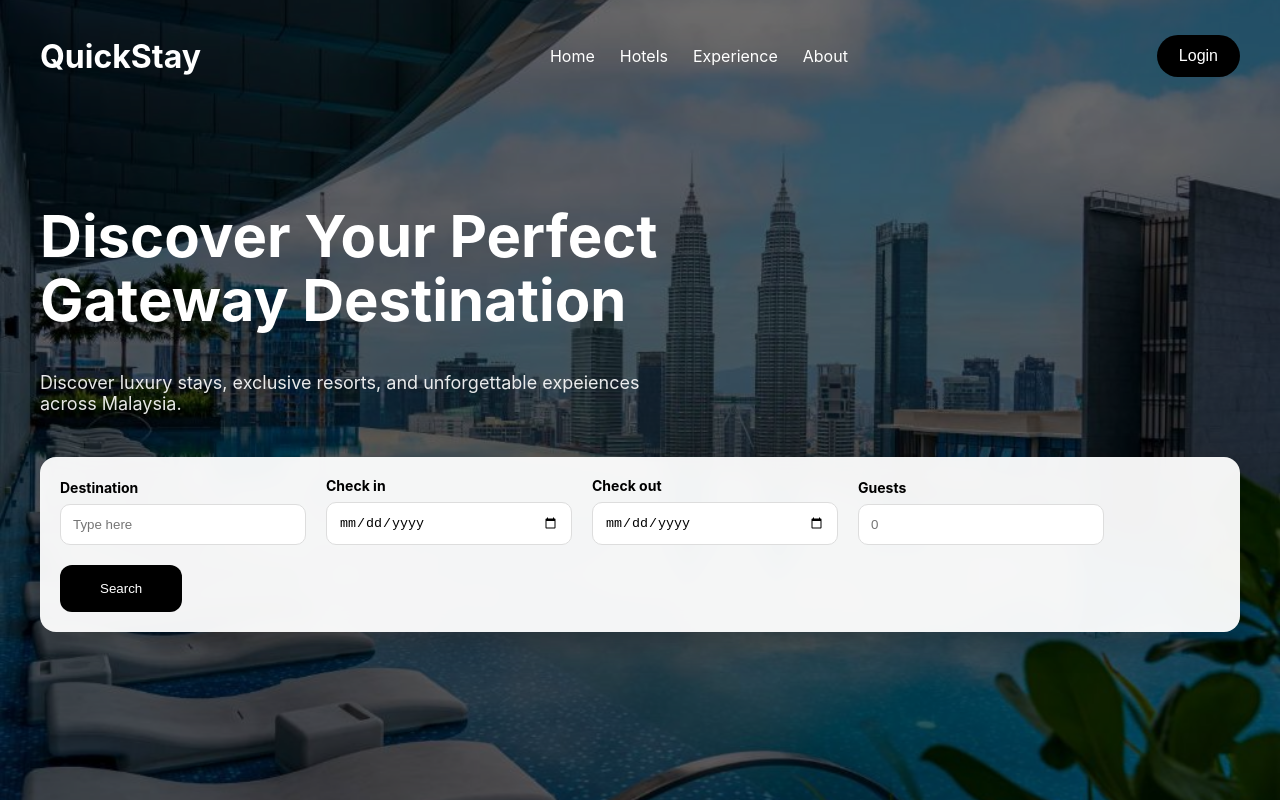
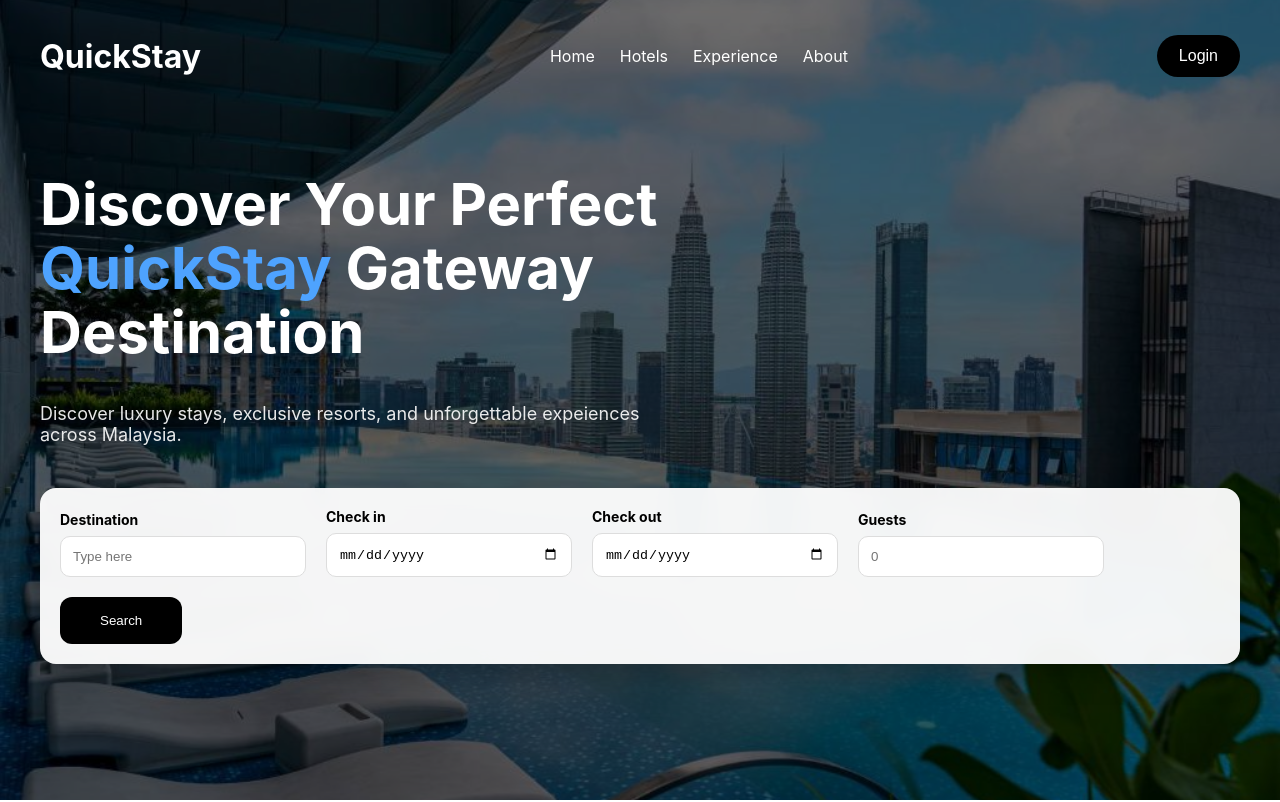
Before and after one commit to Karthik1597/hotel-booking-app, a React (Create React App) app in the folder frontend/: page / in a window 1280 px wide. Shown: the top 802 px of the page. Built offline with nearby package versions, Linux system fonts and the light colour scheme.

Commit message:
fix text color

```diff
--- a/frontend/src/components/Hero.jsx
+++ b/frontend/src/components/Hero.jsx
@@ -6,11 +6,11 @@ const Hero = () => {
 
 
 
-      <h1>
-        Discover Your Perfect
-        <br />
-        Gateway Destination
-      </h1>
+      <h1 className="fade-in" style={{ animationDelay: "0.4s" }}>
+  Discover Your Perfect
+  <br />
+  <span className="quickstay">QuickStay</span> Gateway Destination
+</h1>
 
       <p>
         Discover luxury stays, exclusive resorts, and
--- a/frontend/src/styles/home.css
+++ b/frontend/src/styles/home.css
@@ -11,6 +11,11 @@ body {
   min-height: 100vh;
   background: url("../assets/hotel.jpg") center/cover no-repeat;
   position: relative;
+}
+
+.quickstay {
+  color: #4ea3ff; /* blue */
+  font-weight: bold;
 }
 
 /* DARK OVERLAY */
```
